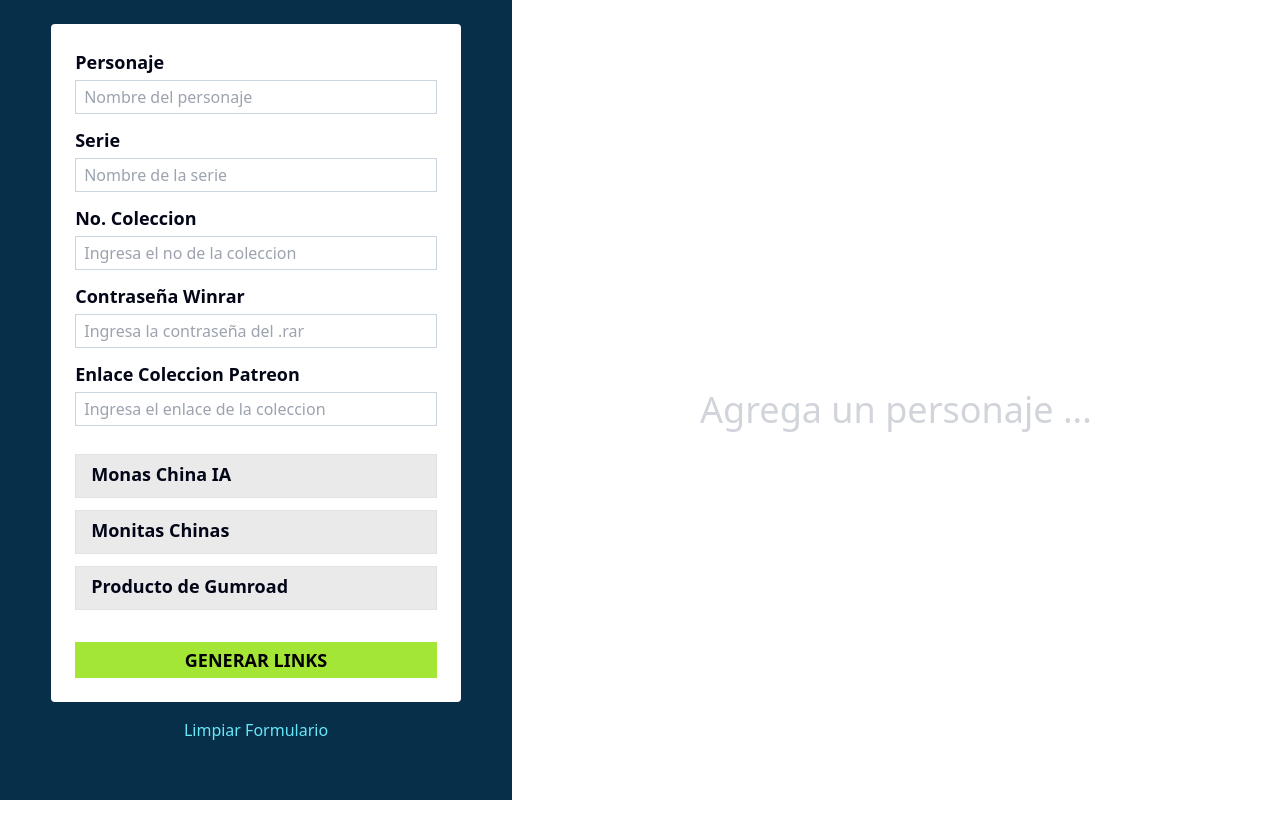
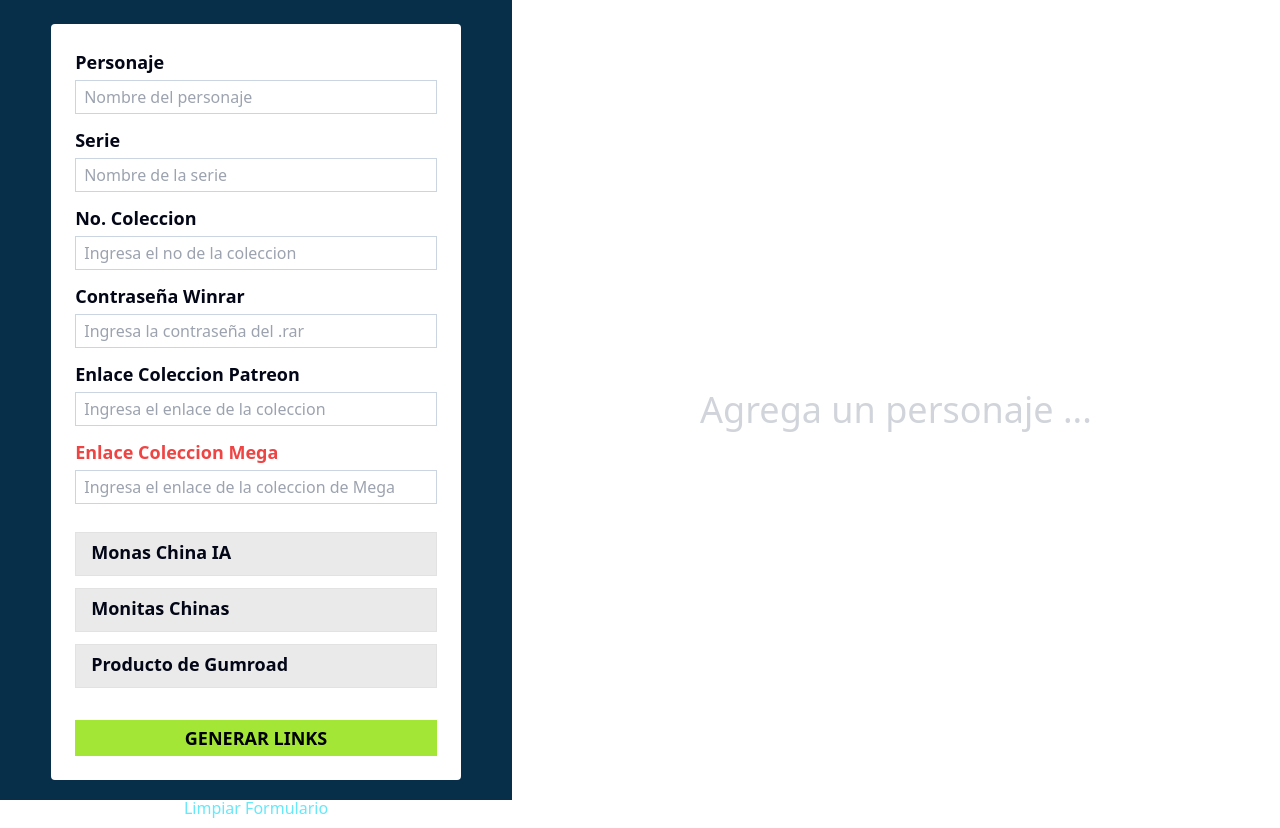
Before and after one commit to cesarpgasuz/copy-links, a React (Vite) app: page / in a window 1280 px wide. Before the commit the page ends 800 px from the top, so only its background shows below. Built offline with nearby package versions, Linux system fonts and the light colour scheme.

Commit message:
nueva categoria
se agrego una nueva categoria

```diff
--- a/src/components/Formulario.jsx
+++ b/src/components/Formulario.jsx
@@ -23,6 +23,8 @@ const Formulario = ({ setLiga }) => {
 
     const [enlacePatreon, setEnlacePatreon] = useState('')
 
+    const [enlaceMega, setEnlaceMega] = useState('')
+
 
 
 
@@ -37,7 +39,7 @@ const Formulario = ({ setLiga }) => {
 
 
 
-        setLiga({ nombre, serie, coleccion, isChecked, monitas, ia, contrasena, enlacePatreon })
+        setLiga({ nombre, serie, coleccion, isChecked, monitas, ia, contrasena, enlacePatreon, enlaceMega })
 
     }
 
@@ -50,6 +52,7 @@ const Formulario = ({ setLiga }) => {
         setMonitas(false)
         setContrasena('')
         setEnlacePatreon('')
+        setEnlaceMega('')
     }
 
 
@@ -109,6 +112,16 @@ const Formulario = ({ setLiga }) => {
                     className="w-full border border-slate-300 mb-3 py-1 px-2 block"
                     value={enlacePatreon}
                     onChange={(e) => setEnlacePatreon(e.target.value)}
+                />
+                <label htmlFor="enlaceColeccionMega" className="font-bold text-red-500 text-lg mb-1 block">Enlace Coleccion Mega</label>
+                <input
+                    id="enlaceColeccionMega"
+                    type="text"
+                    name=""
+                    placeholder="Ingresa el enlace de la coleccion de Mega"
+                    className="w-full border border-slate-300 mb-3 py-1 px-2 block"
+                    value={enlaceMega}
+                    onChange={(e) => setEnlaceMega(e.target.value)}
                 />
 
 
--- a/src/components/Listado.jsx
+++ b/src/components/Listado.jsx
@@ -7,7 +7,7 @@ import LinkError from './ui/LinkError';
 import { quitarEspacios, mayusculas, textosConGuion, eliminarCadenaPatreon } from '../utilities';
 
 const Listado = ({ liga }) => {
-    const { nombre, serie, coleccion, gumroad, isChecked, monitas, patreonMonitas, boothMonitas, ia, contrasena, enlacePatreon } = liga;
+    const { nombre, serie, coleccion, gumroad, isChecked, monitas, patreonMonitas, boothMonitas, ia, contrasena, enlacePatreon, enlaceMega } = liga;
     const cardRef = useRef(null);
     const card2Ref = useRef(null);
     const card3Ref = useRef(null);
@@ -289,7 +289,19 @@ const Listado = ({ liga }) => {
                                                 <li>New Illustration of {mayusculas(nombre)}</li>
                                             </ul>
                                             <br />
-                                            {enlacePatreon ? (
+                                            {enlaceMega && enlacePatreon ? (
+                                                <>
+
+
+                                                    <ul className='list-disc'>
+                                                        <li>Dirígete al canal de <strong>Discord</strong> para obtener el archivo .rar completo.</li>
+                                                        <li>Head over to the <strong>Discord</strong> channel to get the full .rar file.</li>
+                                                        <li>完全な .rar ファイルを入手するには、<strong>Discord</strong> チャンネルにアクセスしてください。</li>
+                                                        <li>https://www.patreon.com/c/tea_time_by_temari/membership</li>
+                                                    </ul>
+                                                </>
+
+                                            ) : enlaceMega ? (
                                                 <>
                                                     <ul className='list-disc'>
                                                         <li>La colección completa está en el siguiente enlace.</li>
@@ -297,13 +309,11 @@ const Listado = ({ liga }) => {
                                                         <li>完全なコレクションは次のリンクにあります。</li>
                                                     </ul>
                                                     <br />
-                                                    <h3>{enlacePatreon}</h3>
-                                                </>) : (<ul className='list-disc'>
-                                                    <li>Dirígete al canal de <strong>Discord</strong> para obtener el archivo .rar completo.</li>
-                                                    <li>Head over to the <strong>Discord</strong> channel to get the full .rar file.</li>
-                                                    <li>完全な .rar ファイルを入手するには、<strong>Discord</strong> チャンネルにアクセスしてください。</li>
-                                                    <li>https://www.patreon.com/c/monitaschinas92/membership</li>
-                                                </ul>)}
+                                                    <h3>{enlaceMega}</h3>
+                                                </>
+
+
+                                            ) : ('')}
 
 
                                             <br />
@@ -323,10 +333,10 @@ const Listado = ({ liga }) => {
                                 </Article>
 
                                 <Article>
-                                    <ArticleTitle><strong className='bg-violet-500 text-white px-1'>Discord</strong>Monas Chinas Anime Descripcion</ArticleTitle>
+                                    <ArticleTitle><strong className='bg-violet-500 text-white px-1'>Discord</strong>Temari</ArticleTitle>
                                     <ArticleBody>
                                         <div ref={cardTextDiscord}>
-                                            <h1>**{mayusculas(nombre)} #{coleccion} - {mayusculas(serie)}**</h1>
+                                            <h1>**{mayusculas(nombre)} #{coleccion}</h1>
                                             <br />
                                             <ul className='list-disc'>
                                                 <li>🟡 Utiliza el siguiente enlace para ir a Patreon y obtener la contraseña del archivo.</li>
@@ -334,8 +344,15 @@ const Listado = ({ liga }) => {
                                                 <li>🟡 以下のリンクを使用して Patreon にアクセスし、ファイルのパスワードを取得します。</li>
                                             </ul>
                                             <br />
-                                            <h5><strong>Link: </strong>{enlacePatreon ? enlacePatreon : <LinkError />}</h5>
-
+                                            <h5><strong>Link:  </strong>{enlacePatreon ? enlacePatreon : <LinkError />}</h5>
+                                            <br />
+                                            <ul>
+                                                <li>🟡 Descarga el Archivo utilizando este enlace.</li>
+                                                <li>🟡 Download the file using this link</li>
+                                                <li>🟡 このリンクを使用してファイルをダウンロードしてください。</li>
+                                            </ul>
+                                            <br />
+                                            <h5><strong>Link:  </strong>{enlaceMega ? enlaceMega : <LinkError />}</h5>
 
                                         </div>
                                         <button className='button-copy' onClick={handleCopyCardTextDiscord}>Copy</button>
@@ -344,6 +361,10 @@ const Listado = ({ liga }) => {
                             </>
 
                         }
+
+
+                        { }
+
 
                         {!monitas && !contrasena && (
 
```
Also changed, not shown: 1 other file (tests, documents, lock files or other folders).
